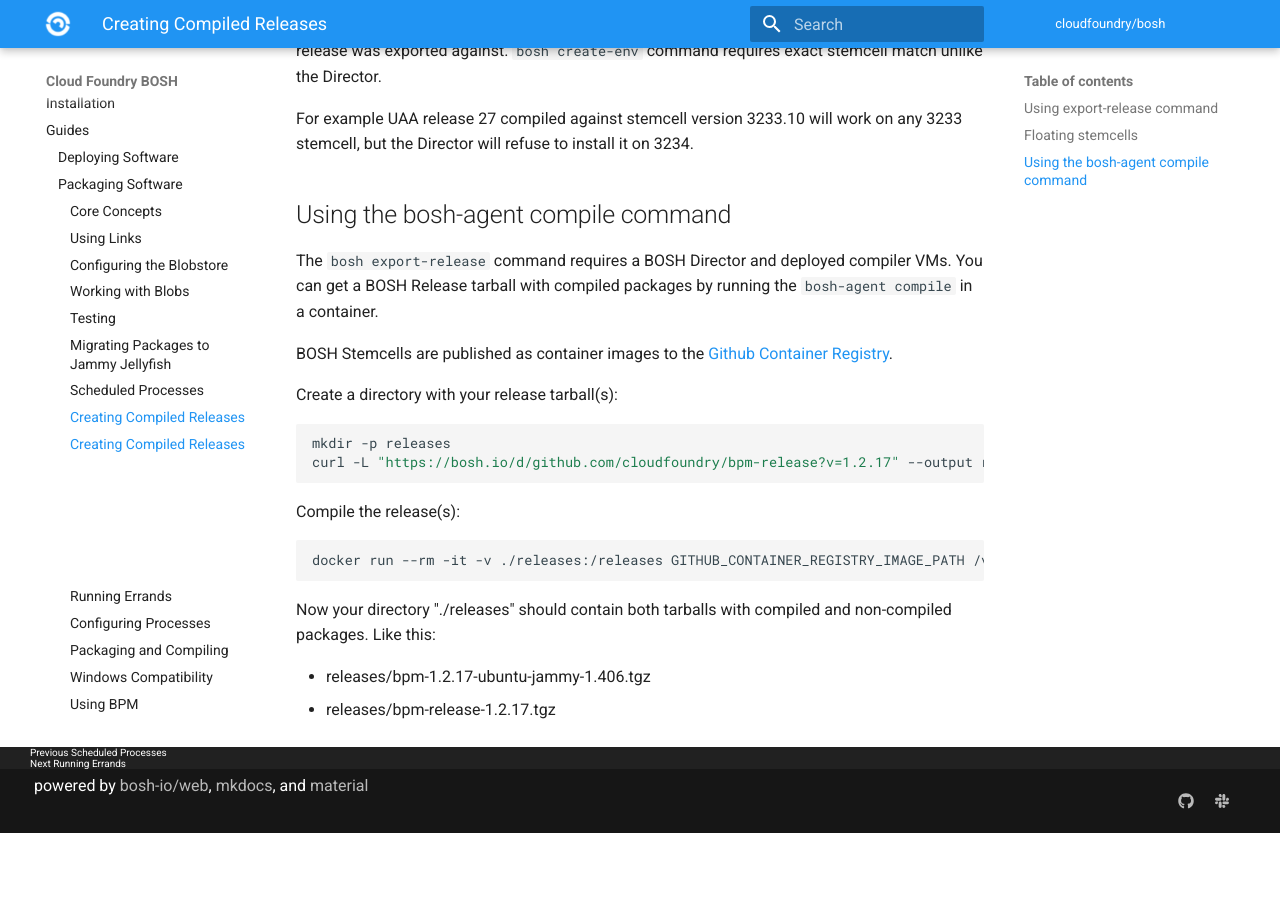
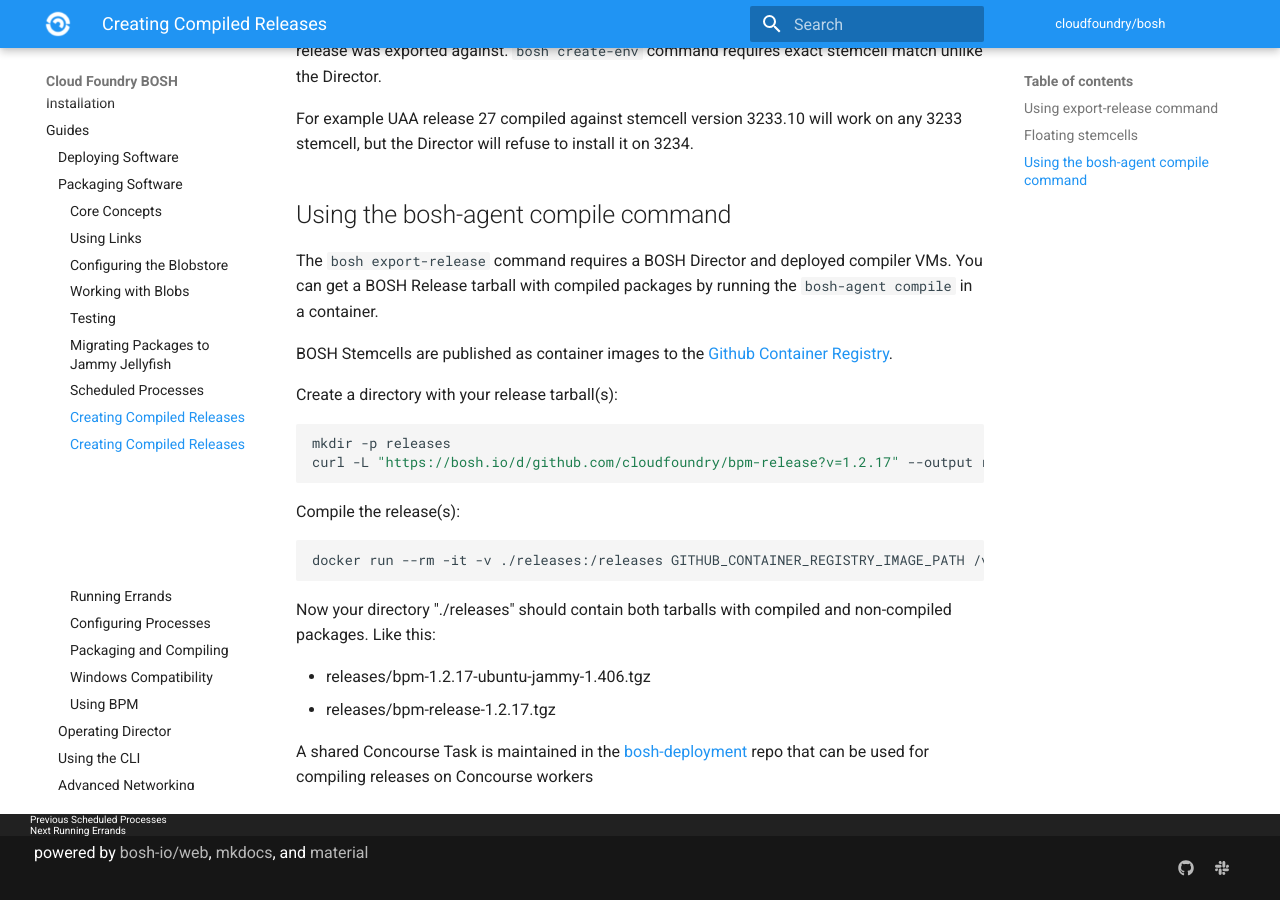
Before and after one commit to cloudfoundry/docs-bosh, an MkDocs documentation site: the page built from content/compiled-releases.md, in a window 1280 px wide and 900 px high, scrolled down 1823 px. Built offline with MkDocs 1.6.1 and Material for MkDocs 9.7.7, drawn with Linux system fonts in a browser that asks for light colours; old or Windows-style settings are respelled for this version of MkDocs; before the commit the page ends 2656 px from its top, so only the background shows below that.

Commit message:
Document shared compile release task

```diff
--- a/content/compiled-releases.md
+++ b/content/compiled-releases.md
@@ -84,3 +84,5 @@ Now your directory "./releases" should contain both tarballs with compiled and n
 
 - releases/bpm-1.2.17-ubuntu-jammy-1.406.tgz
 - releases/bpm-release-1.2.17.tgz
+
+A shared Concourse Task is maintained in the [bosh-deployment](https://github.com/cloudfoundry/bosh-deployment/blob/master/ci/tasks/shared/bosh-agent-compile.yml) repo that can be used for compiling releases on Concourse workers
```
